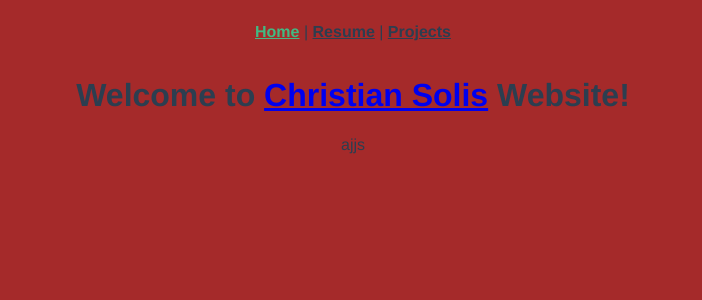
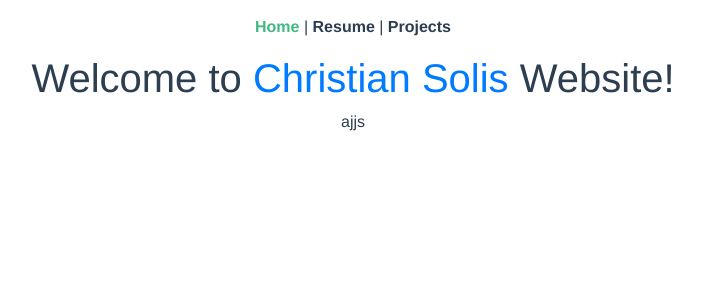
Before and after one commit to Tacoholic/personal_website, a Vue app: page / in a window 1280 px wide. Shown: the top 300 px of the page, without its empty margins (287-989 px from the left). Built offline with nearby package versions, Linux system fonts and the light colour scheme; the HTML template or start-up script is replaced by a standard one.

Commit message:
added bootstrap

```diff
--- a/package.json
+++ b/package.json
@@ -7,6 +7,8 @@
     "build": "vue-cli-service build"
   },
   "dependencies": {
+    "bootstrap": "^4.3.1",
+    "bootstrap-vue": "^2.0.0-rc.18",
     "core-js": "^2.6.5",
     "vue": "^2.6.10",
     "vue-router": "^3.0.3"
--- a/src/App.vue
+++ b/src/App.vue
@@ -12,9 +12,8 @@
 
 <style>
 
-
 body {
-  background-color: brown;
+  background-color: white;
 }
 
 #p {
--- a/src/main.js
+++ b/src/main.js
@@ -1,4 +1,7 @@
 import Vue from 'vue'
+import BootstrapVue from 'bootstrap-vue'
+import 'bootstrap/dist/css/bootstrap.css'
+import 'bootstrap-vue/dist/bootstrap-vue.css'
 import App from './App.vue'
 import router from './router'
 
--- a/src/views/Home.vue
+++ b/src/views/Home.vue
@@ -7,6 +7,9 @@
 
 </template>
 
+
+
 <script>
 
+
 </script>
```
Also changed, not shown: public/Front End Lyfe!.png (added), 1 other file (tests, documents, lock files or other folders).
